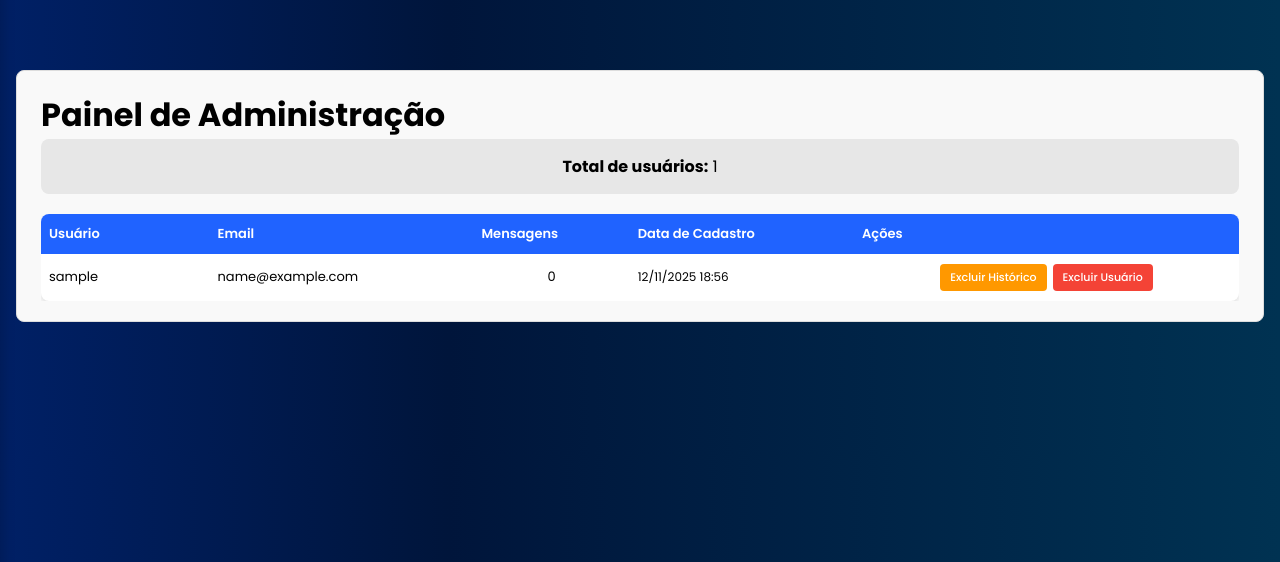
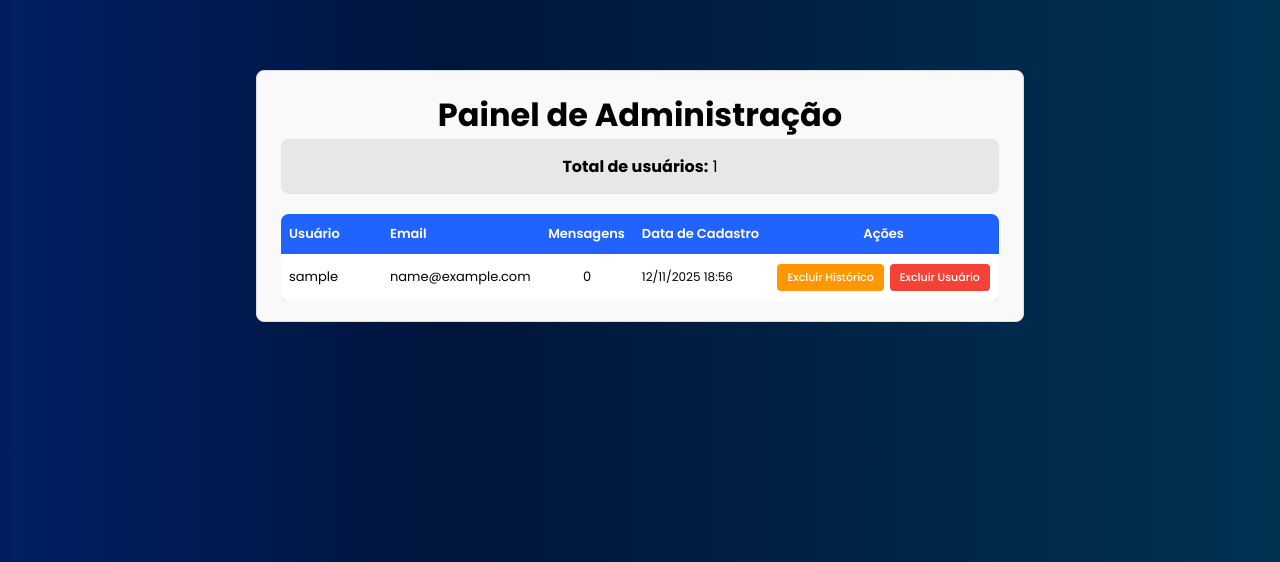
Before and after one commit to dholandac/investichat, a Django app: page /auth/admin-panel/ in a window 1280 px wide. Shown: the part 108-670 px from the top of the page. Run offline with Django 5.2, Linux system fonts and the light colour scheme; the visitor is signed in with stand-in values (Sample User, id 1); data comes from the database, SQL or seed files in the repository; data that the repository does not hold is empty.

Commit message:
ajustando painel admin

```diff
--- a/usuarios/static/admin_panel.css
+++ b/usuarios/static/admin_panel.css
@@ -1,5 +1,3 @@
-/* Estilos específicos para admin_panel.html */
-
 #account-container {
     overflow-x: hidden;
     max-width: 100%;
@@ -7,10 +5,14 @@
 }
 
 #account-container.admin-panel-container {
-    width: calc(100% - 32px);
+    width: calc(60%);
     max-width: 100%;
     margin-left: auto;
     margin-right: auto;
+}
+
+#account-container.admin-panel-container h1 {
+    text-align: center;
 }
 
 .admin-stats {
@@ -80,6 +82,7 @@
 
 .admin-table th:nth-child(5) {
     min-width: 200px;
+    text-align: center;
 }
 
 .admin-table td {
@@ -136,6 +139,7 @@
     gap: 6px;
     flex-wrap: wrap;
     min-width: 200px;
+    justify-content: center;
 }
 
 .admin-btn {
```
Also changed, not shown: usuarios/static/base.css (+0 -8 lines).
